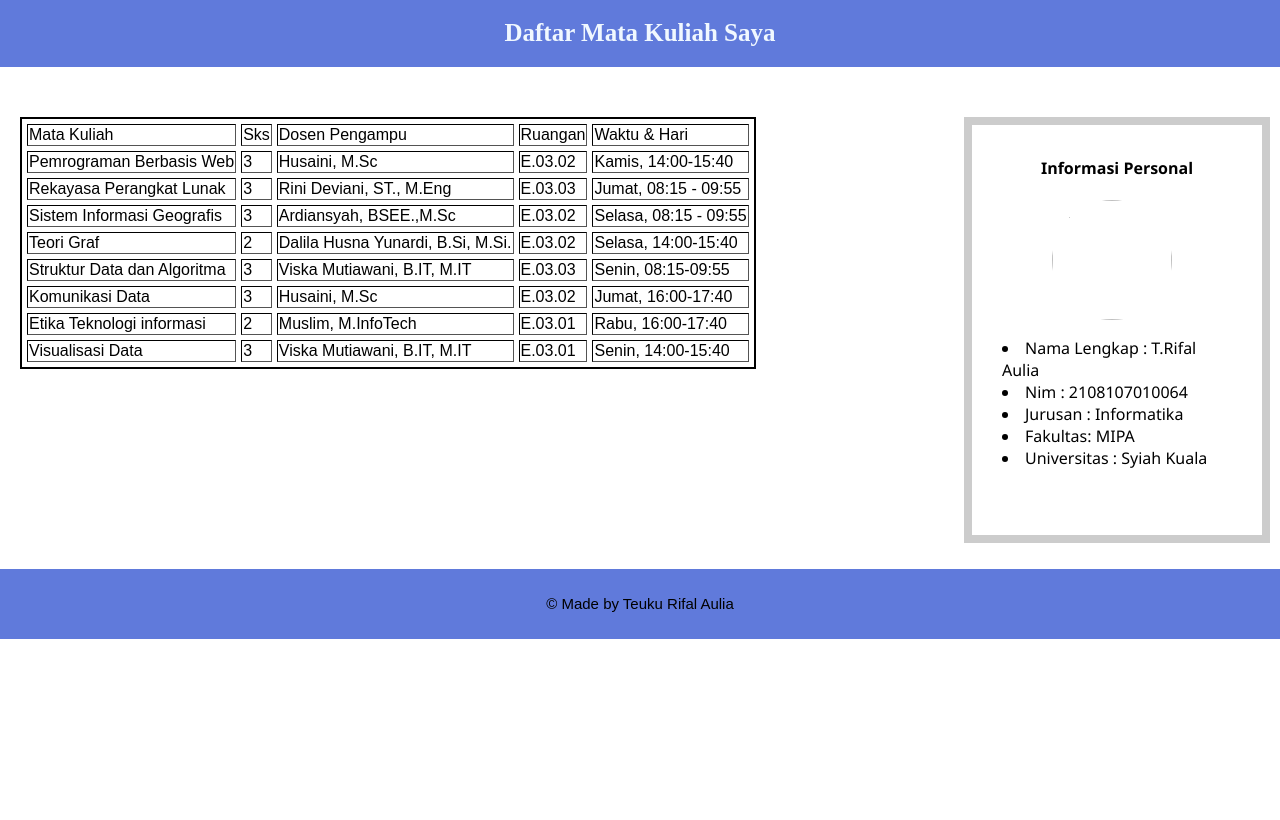
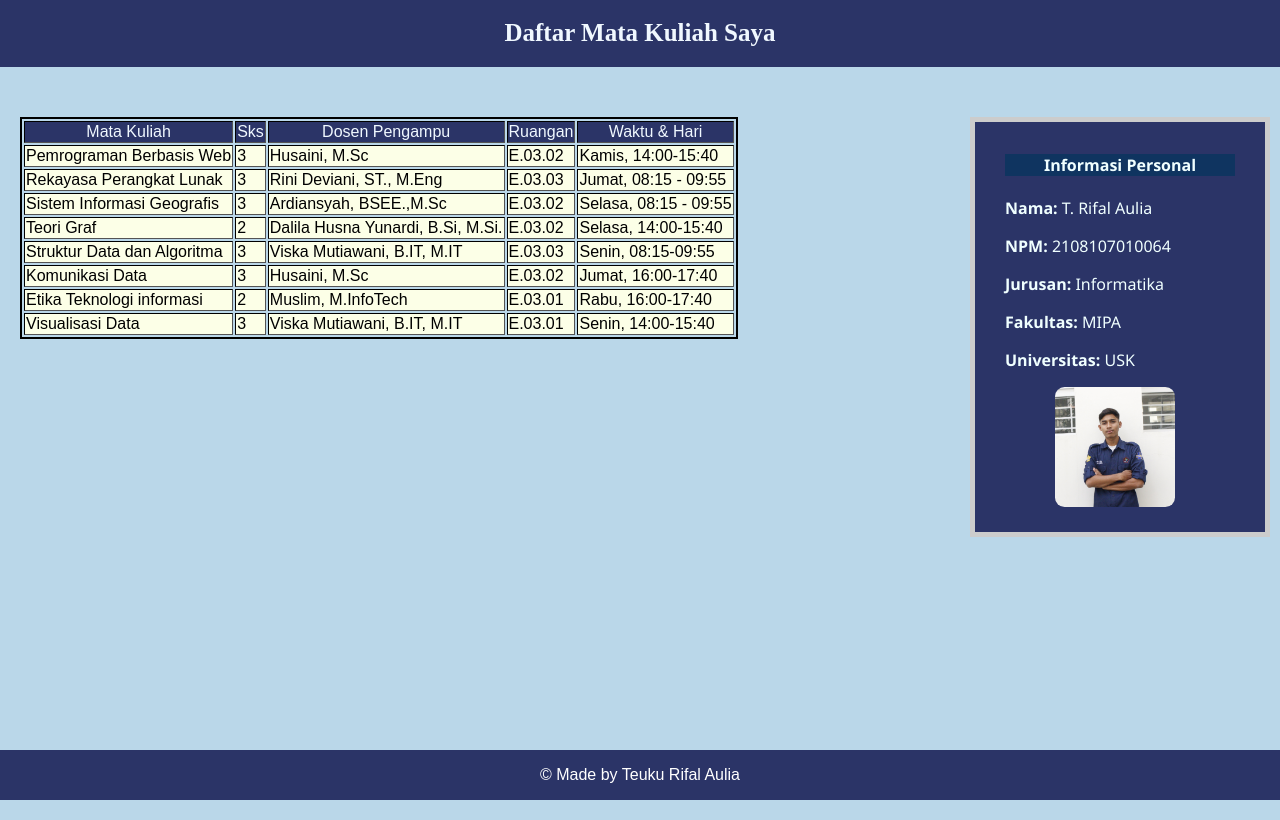
Before and after one commit to rifal-droid/lab-pbw-b--T.Rifal-Aulia-, a plain HTML site: page Tugas 03/index.html in a window 1280 px wide. Drawn offline with Linux system fonts and the light colour scheme; files that its build step writes are made by us from their sources.

Commit message:
feat: add folder Tugas 3

```diff
--- a/Tugas 03/index.html
+++ b/Tugas 03/index.html
@@ -5,31 +5,31 @@
     <meta charset="UTF-8">
     <meta http-equiv="X-UA-Compatible" content="IE=edge">
     <meta name="viewport" content="width=device-width, initial-scale=1.0">
-    <link rel="stylesheet" href="assets/css/style.css">
+    <link rel="stylesheet" href="public/assets/css/style.css">
         <title>Biodataku</title>
 </head>
 
 
 <body>
 
-    <header>
-        <h4>Daftar Mata Kuliah Saya</h4>
-    </header>
+    <header><h4>Daftar Mata Kuliah Saya</h4></header>
 
 
-   <div class="biodata">
+   <div class="card">
     <h4 class="KTM"> Informasi Personal </h4>
-    <img src="assets/img/Ripal.JPG" alt="" class="rifal">
-    <li> Nama Lengkap : T.Rifal Aulia </h4>
-    <li> Nim : 2108107010064</h4>
-    <li> Jurusan : Informatika</h4>
-    <li> Fakultas: MIPA</h4>
-    <li> Universitas : Syiah Kuala</h4>
+                <p><b>Nama:</b> T. Rifal Aulia</p>
+                <p><b>NPM: </b>2108107010064</p>
+                <p><b>Jurusan: </b>Informatika</p>
+                <p><b>Fakultas: </b>MIPA</p>
+                <p><b>Universitas: </b>USK</p>
+        <img src="public/assets/img/Ripal.JPG" alt="" class="rifal">
+
     </div>
+
 <div class="tabel">
-    <table border="1" cellpading="0" cellspacing="5" style="border: 2px solid black">
-        <tr>
+    <table border="1" cellpading="0" cellspacing="2" style="border: 2px solid black">
 
+        <tr class="headert">
             <td> Mata Kuliah </td>
             <td> Sks </td>
             <td> Dosen Pengampu</td>
--- a/Tugas 03/public/assets/css/style.css
+++ b/Tugas 03/public/assets/css/style.css
@@ -1,8 +1,9 @@
-html, body{
+.html, body{
  height: 100%;
  margin: 0;
  font-family: "poppins", sans-serif;
  margin-bottom: 20px;
+ background-color: #BAD7E9;
 }
 
 header{
@@ -10,7 +11,7 @@ header{
     position: relative;
     text-align: center;
     justify-content: center;
-    background-color: #607adb;
+    background-color: #2B3467;
     font-size: 25px;
     font-family: "poppins";
     color: aliceblue;
@@ -19,7 +20,7 @@ header{
 
 }
 .rifal{
-    border-radius: 100%;
+    border-radius: 8%;
     margin-left: 17px;
     margin-bottom: 17px;
     width: 120px;
@@ -29,13 +30,17 @@ header{
 .KTM{
     text-align: center;
     margin-top: 2px;
+    background-color: #0F3460;
+
 }
-.biodata {
+.card {
     background-size: cover;
+    background-color: #2B3467;
+    color: azure;
     font-family: 'Segoe UI', Tahoma, Geneva, Verdana, sans-serif;
     float: right;
     margin-right: 10px;
-    border: 8px solid #ccc; /* Membuat border kotak */
+    border: 5px solid #ccc; /* Membuat border kotak */
     padding: 30px; /* Menambahkan jarak antara isi kotak dengan border */
     width: 230px; /* Menentukan lebar kotak */
     height: 350px;
@@ -43,26 +48,30 @@ header{
   }
 
 
-footer{
+footer {
+    position: fixed;
+    bottom: 0;
+    left: 0;
+    right: 0;
+    height: 50px;
     display: flex;
-    margin-top: 200px;
-    margin-bottom: 0px;
-    font-size: 15px;
-    position: relative;
-    text-align: center;
-    color: black;
-    line-height: 70px;
     justify-content: center;
-    bottom: 0%;
-    background-color: #607adb;
-
-}
+    align-items: center;
+    background-color: #2B3467;
+    color: white;
+  }
 
 .tabel{
     margin-left: 20px;
+
+
 }
-
+.headert{
+    text-align: center;
+    background-color: #2B3467;
+    color: aliceblue;
+}
 tr{
-    margin-top: 10px;
-    margin-bottom: 10px;
+    background-color: #FCFFE7;
+    color: black;
 }
```
Also changed, not shown: Tugas 03/public/assets/img/bg ktm.png (deleted), Tugas 03/public/assets/img/lptp ppt.png (deleted), Tugas 03/public/assets/img/th4l2ceg.jpg (deleted).
